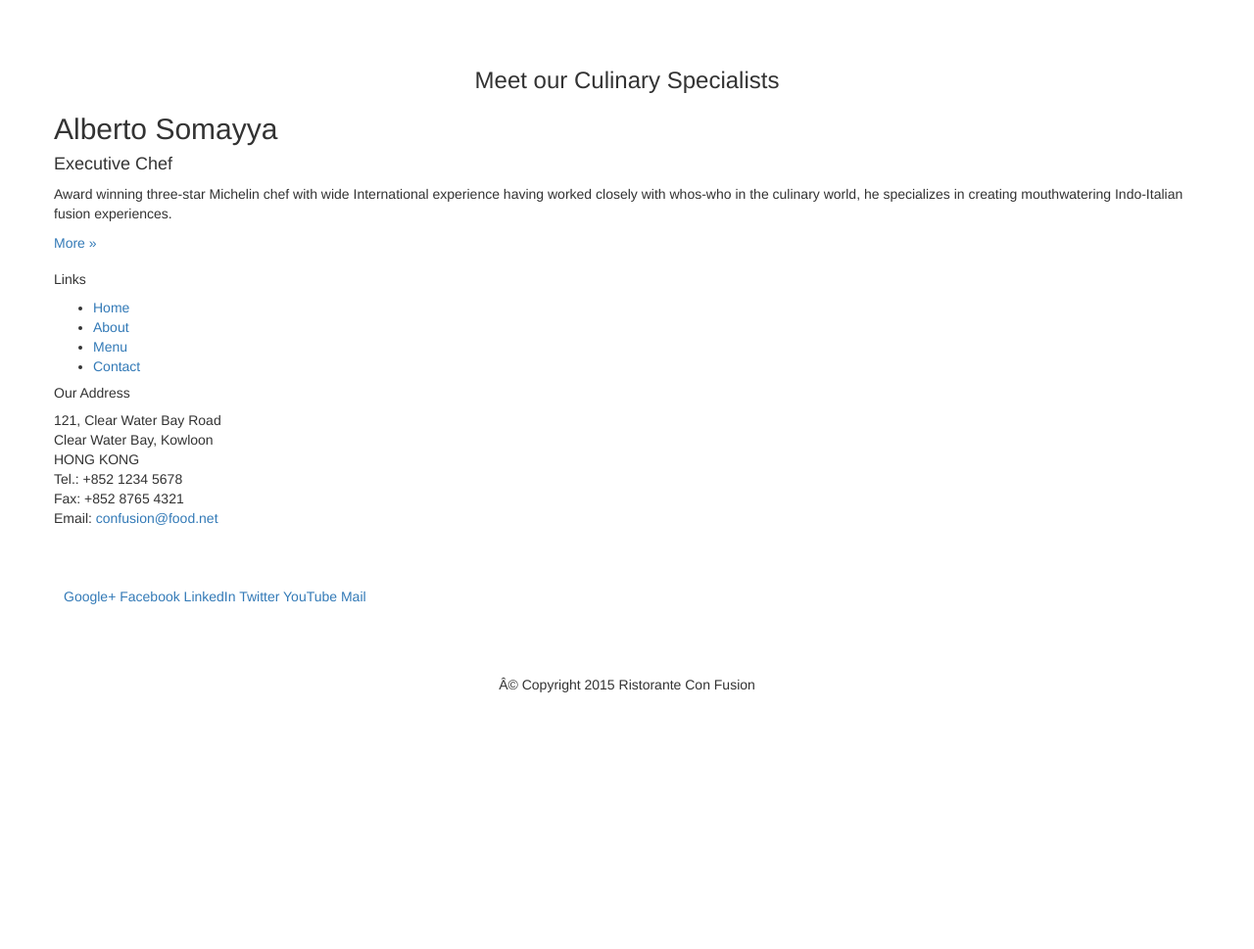
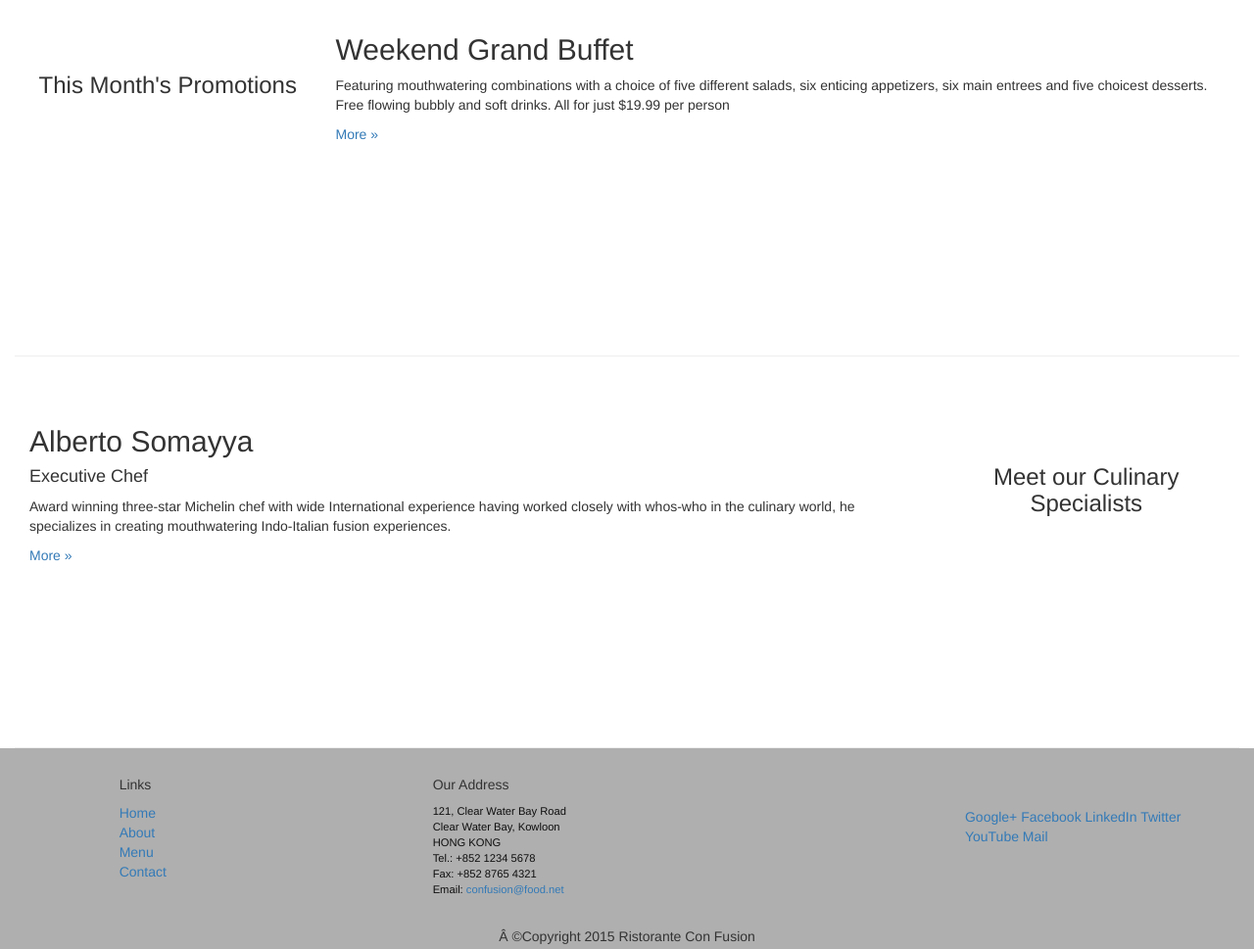
Before and after one commit to jatinhchanchlani/conFusion, a plain HTML site: page index.html in a window 1280 px wide. Shown: the part 845-1814 px from the top of the page at 98% size. Before the commit the page ends 1564 px from the top, so only its background shows below. Drawn offline with nearby package versions, Linux system fonts and the light colour scheme.

Commit message:
Implementing Grid system and custom styles for columns

```diff
--- /dev/null
+++ b/css/my-styles.css
@@ -0,0 +1,30 @@
+.row-header{
+    margin:0px auto;
+    padding:0px auto;
+}
+
+.row-content {
+    margin:0px auto;
+    padding: 50px 0px 50px 0px;
+    border-bottom: 1px ridge;
+    min-height:400px;
+}
+
+.row-footer{
+    background-color: #AfAfAf;
+    margin:0px auto;
+    padding: 20px 0px 20px 0px;
+}
+
+.jumbotron {
+    padding:70px 30px 70px 30px;
+    margin:0px auto;
+    background: #7986CB ;
+    color:floralwhite;
+}
+
+address{
+    font-size:80%;
+    margin:0px;
+    color:#0f0f0f;
+}
--- a/index.html
+++ b/index.html
@@ -3,13 +3,14 @@
 <html lang="en">
 
 <head>
+    <title>conFusion</title>
     <meta charset="utf-8">
     <meta http-equiv="X-UA-Compatible" content="IE=edge">
     <meta name="viewport" content="width=device-width, initial-scale=1"
-    <title>Ristorante Con Fusion</title>
 
     <link href="css/bootstrap-theme.min.css" rel="stylesheet">
     <link href="css/bootstrap.min.css" rel="stylesheet">
+    <link href="css/my-styles.css" rel="stylesheet">
 </head>
 
 <body>
@@ -18,26 +19,26 @@
 
         <!-- Main component for a primary marketing message or call to action -->
 
-        <div class="container">
-            <div class="row">
-                <div>
+        <div class="container-fluid">
+            <div class="row row-header">
+                <div class="col-xs-12 col-sm-8">
                     <h1>Ristorante con Fusion</h1>
                     <p style="padding:40px;"></p>
                     <p>We take inspiration from the World's best cuisines, and create a unique fusion experience. Our lipsmacking creations will tickle your culinary senses!</p>
                 </div>
-                <div>
+                <div class="col-xs-12 col-sm-4">
                 </div>
             </div>
         </div>
     </header>
 
-    <div class="container">
-        <div class="row">
-            <div>
+    <div class="container-fluid">
+        <div class="row row-content">
+            <div class="col-xs-12 col-sm-3 col-sm-push-9">
                 <p style="padding:20px;"></p>
                 <h3 align=center>Our Lipsmacking Culinary Creations</h3>
             </div>
-            <div>
+            <div class="col-xs-12 col-sm-9 col-sm-pull-3">
                 <h2>Uthappizza</h2>
                 <p>A unique combination of Indian Uthappam (pancake) and Italian pizza, topped with Cerignola olives, ripe vine cherry tomatoes, Vidalia onion, Guntur chillies and Buffalo Paneer.</p>
                 <p><a  href="#">More &raquo;</a></p>
@@ -45,45 +46,46 @@
         </div>
 
 
-        <div class="row">
-            <div>
+        <div class="row row-content">
+            <div class="col-xs-12 col-sm-3">
                 <p style="padding:20px;"></p>
                 <h3 align=center>This Month's Promotions</h3>
             </div>
-            <div>
+            <div class="col-xs-12 col-sm-9">
                 <h2>Weekend Grand Buffet</h2>
                 <p>Featuring mouthwatering combinations with a choice of five different salads, six enticing appetizers, six main entrees and five choicest desserts. Free flowing bubbly and soft drinks. All for just $19.99 per person </p>
                 <p><a href="#">More &raquo;</a></p>
             </div>
         </div>
 
-        <div class="row">
-            <div>
+        <div class="row row-content">
+            <div class="col-xs-12 col-sm-3 col-sm-push-9">
                 <p style="padding:20px;"></p>
                 <h3 align=center>Meet our Culinary Specialists</h3>
             </div>
-            <div>
+            <div class="col-xs-12 col-sm-9 col-sm-pull-3">
                 <h2>Alberto Somayya</h2>
                 <h4>Executive Chef</h4>
                 <p>Award winning three-star Michelin chef with wide International experience having worked closely with whos-who in the culinary world, he specializes in creating mouthwatering Indo-Italian fusion experiences. </p>
                 <p><a href="#">More &raquo;</a></p>
             </div>
         </div>
+
     </div>
 
-    <footer>
-        <div class="container">
+    <footer class="row-footer">
+        <div class="container-fluid">
             <div class="row">
-                <div>
+                <div class="col-xs-5 col-xs-offset-1 col-sm-2 col-sm-offset-1">
                     <h5>Links</h5>
-                    <ul>
+                    <ul class="list-unstyled">
                         <li><a href="#">Home</a></li>
                         <li><a href="#">About</a></li>
                         <li><a href="#">Menu</a></li>
                         <li><a href="#">Contact</a></li>
                     </ul>
                 </div>
-                <div>
+                <div class="col-xs-5 col-xs-offset-1 col-sm-4 col-sm-offset-1 address">
                     <h5>Our Address</h5>
                     <address>
 		              121, Clear Water Bay Road<br>
@@ -94,7 +96,7 @@
 		              Email: <a href="mailto:confusion@food.net">confusion@food.net</a>
 		           </address>
                 </div>
-                <div>
+                <div class="col-xs-11 col-xs-offset-1 col-sm-3 col-sm-offset-1">
                     <div style="padding: 40px 10px;">
                         <a href="http://google.com/+">Google+</a>
                         <a href="http://www.facebook.com/profile.php?id=">Facebook</a>
@@ -104,9 +106,9 @@
                         <a href="mailto:">Mail</a>
                     </div>
                 </div>
-                <div>
+                <div class="col-xs-12 col-sm-12">
                     <p style="padding:10px;"></p>
-                    <p align=center>Â© Copyright 2015 Ristorante Con Fusion</p>
+                    <p align=center>Â ©Copyright 2015 Ristorante Con Fusion</p>
                 </div>
             </div>
         </div>
```
